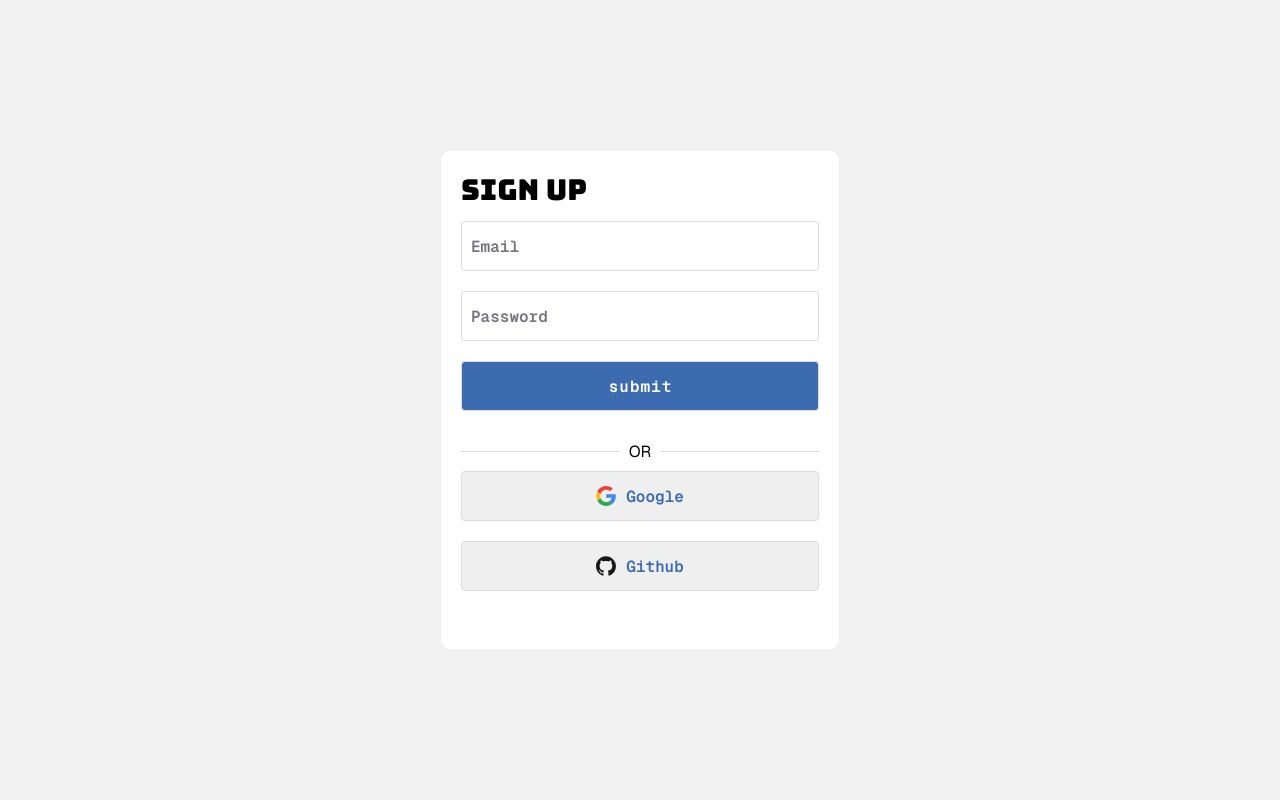
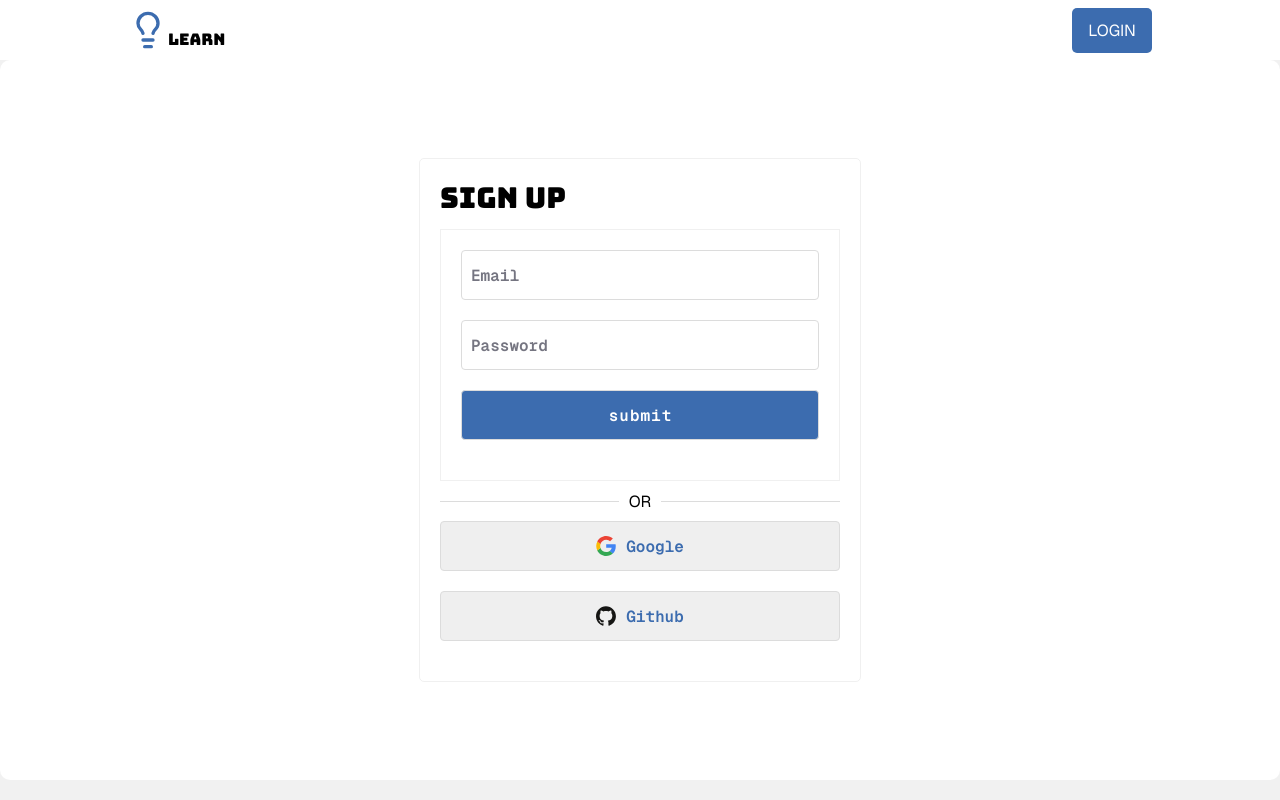
Before and after one commit to Doyen04/learn_next, a Next.js app: page /signup in a window 1280 px wide. Built offline with nearby package versions, Linux system fonts and the light colour scheme.

Commit message:
added header to sign up page

```diff
--- a/src/app/signup/page.tsx
+++ b/src/app/signup/page.tsx
@@ -3,6 +3,7 @@ import Link from 'next/link';
 import style from '@/styles/signup_page.module.css'
 import Image from 'next/image';
 import { signIn } from '~@/auth';
+import { Lightbulb } from 'lucide-react';
 
 
 import google_icon from '@/assets/svg/google-icon.svg'
@@ -15,13 +16,25 @@ function Signup() {
 
     return (
         <section className={style.signup_page}>
+            <header className={style.signup_page_header}>
+                <div className={style.signup_page_logo}>
+                    <Link href={'/'}>
+                        <Lightbulb color='#3c6caf' size={'40px'}/>
+                        <p>Learn</p>
+                    </Link>
+                </div>
+                <div className={style.signup_page_button} >
+                    <Link href={'/signin'}>LOGIN</Link>
+                </div>
+            </header>
             <div className={style.form_container}>
+                <div style={{ padding: '20px', border: '1px solid #dcdcdc6d', borderRadius: '5px' }}>
                     <h1 className={style.form_head}>Sign Up</h1>
                     <form action={''} method="post" className={style.form} >
                         <AnimatedInput type='email' name='email' placeholder='Email' input_style={style.input} placeholder_style={style.email_placeholder} />
                         <AnimatedInput type='password' name='password' placeholder='Password' input_style={style.input} placeholder_style={style.password_placeholder} />
                         {/* <input type="button" value="Submit" className={`${style.input} ${style.submit}`} /> */}
-                    <AnimatedButton text='submit' type='button' style={`${style.input} ${style.submit}`}/>
+                        <AnimatedButton text='submit' type='button' style={`${style.input} ${style.submit}`} />
                         <Link href=""></Link>
                     </form>
                     <div className={style.line_with_text}>
@@ -49,6 +62,7 @@ function Signup() {
                         </button>
                     </form>
                 </div>
+            </div>
         </section>
     )
 }
--- a/src/components/header.tsx
+++ b/src/components/header.tsx
@@ -9,7 +9,7 @@ async function Header() {
     return (
         <header className={style.header}>
             <div className={style.logo_container}>
-                <LightbulbIcon color='#3c6caf' size={'50px'} />
+                <LightbulbIcon color='#3c6caf' size={'40px'} />
                 <p>Learn</p>
             </div>
             <nav className={style.nav}>
--- a/src/styles/globals.css
+++ b/src/styles/globals.css
@@ -1,5 +1,6 @@
 :root{
     --header-btn-bg:#3c6caf;
+
 }
 html,
 body {
@@ -18,5 +19,5 @@ body {
     box-sizing: border-box;
     padding: 0;
     margin: 0;
-
+    text-decoration: none;
 }
--- a/src/styles/signup_page.module.css
+++ b/src/styles/signup_page.module.css
@@ -2,24 +2,59 @@
     background-color: #dcdcdc69;
     width: 100%;
     min-height: 100vh;
+}
+
+.signup_page_header {
+    font-family: var(--font-bungee);
+    background-color: white;
+    width: 100%;
+    height: 60px;
+    display: flex;
+    justify-content: space-between;
+    align-items: center;
+    padding: 0 10vw;
+}
+
+.signup_page_logo>a {
+    display: flex;
+    align-items: flex-end;
+    color: black;
+}
+
+.signup_page_button {
+
+    font-family: var(--font-geist-sans);
+    width: 80px;
+    height: 45px;
+    border: none;
+    background-color: var(--header-btn-bg);
+    border-radius: 5px;
     display: flex;
     justify-content: center;
     align-items: center;
 }
 
+.signup_page_button>a {
+    color: white;
+}
+
 .form_container {
-    width: 400px;
-    height: 500px;
+    width: 100%;
+    height: 90vh;
+    background-color: white;
     padding: 20px;
     border-radius: 10px;
-    background-color: white;
-    border: 1px solid #dcdcdc6d;
+    display: flex;
+    justify-content: center;
+    align-items: center;
 }
 
 .form {
+    border: 1px solid #dcdcdc6d;
+    width: 400px;
+    /* height: 400px; */
+    padding: 20px;
     /* background-color: green; */
-    width: 100%;
-    /* height: 100%; */
     display: flex;
     flex-direction: column;
     gap: 20px;
@@ -45,12 +80,14 @@
     border-radius: 4px;
     outline: none;
 }
-.input::placeholder{
+
+.input::placeholder {
     display: none;
     color: transparent;
 }
 
-.email_placeholder,.password_placeholder{
+.email_placeholder,
+.password_placeholder {
     border: none;
     color: #757581;
     font-weight: bold;
@@ -61,11 +98,12 @@
     -webkit-user-select: none;
     user-select: none;
 }
-.email_placeholder{
+
+.email_placeholder {
     transform: translate(10px, 15px);
 }
 
-.password_placeholder{
+.password_placeholder {
     transform: translate(10px, 15px);
 }
 
@@ -76,7 +114,7 @@
     align-items: center;
 }
 
-.google_github_auth{
+.google_github_auth {
     margin-bottom: 20px;
     color: var(--header-btn-bg);
     display: flex;
@@ -102,9 +140,11 @@
     flex: 1;
     border-bottom: 1px solid gainsboro;
 }
-.line_with_text::before{
+
+.line_with_text::before {
     margin-right: 10px;
 }
-.line_with_text::after{
+
+.line_with_text::after {
     margin-left: 10px;
 }
```
Lines whose indentation alone changed are shown as unchanged.
